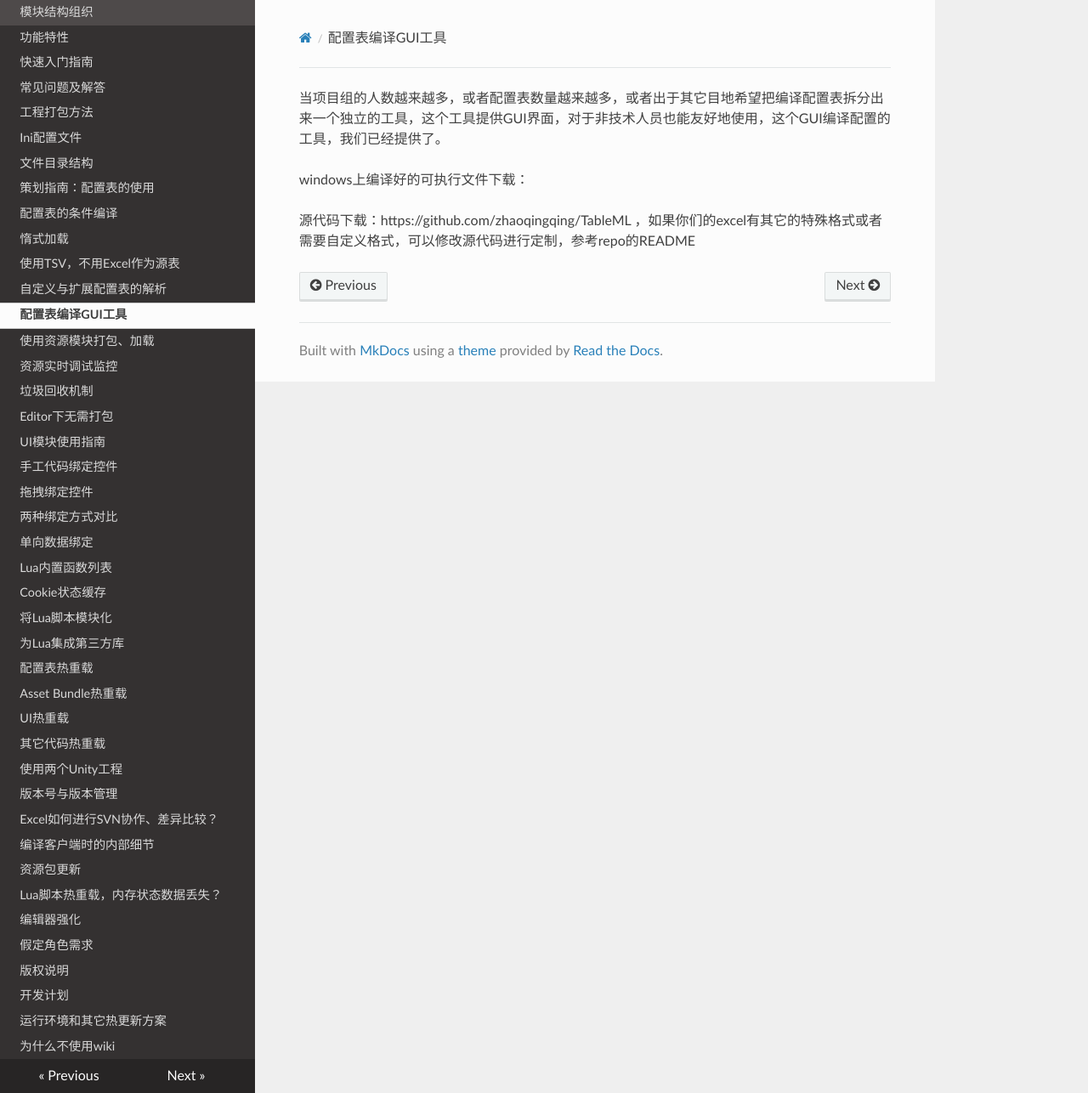
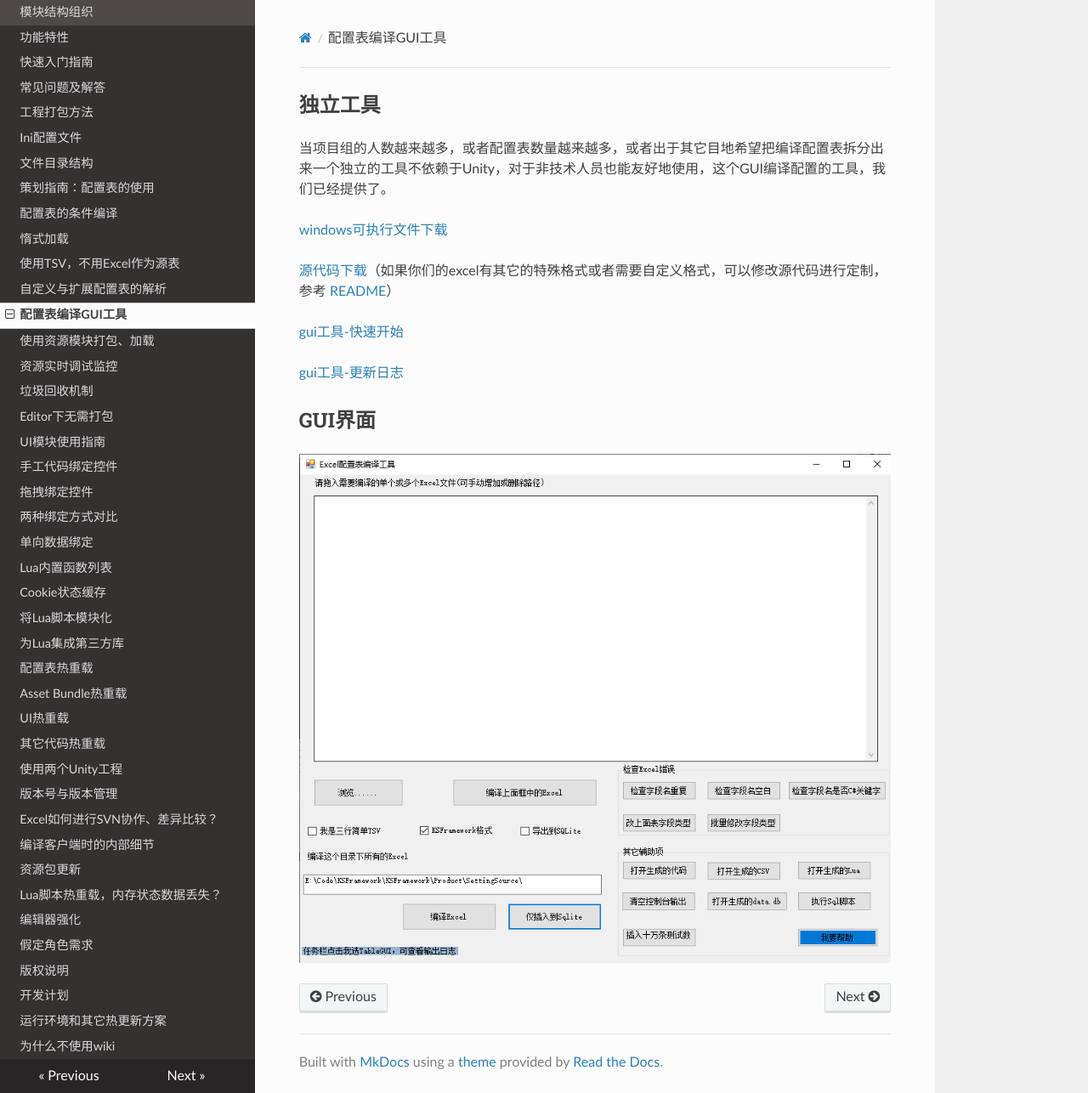
Before and after one commit to mr-kelly/KSFramework, an MkDocs documentation site: the page built from docs/setting/tableml_gui.md, in a window 1280 px wide and 1286 px high. Shown: the whole window at 85% size. Built offline with MkDocs 1.6.1, drawn with Linux system fonts in a browser that asks for light colours; nearby versions of some CDN libraries.

Commit message:
完善tableml-gui的文档

```diff
--- a/docs/setting/tableml_gui.md
+++ b/docs/setting/tableml_gui.md
@@ -1,5 +1,15 @@
-当项目组的人数越来越多，或者配置表数量越来越多，或者出于其它目地希望把编译配置表拆分出来一个独立的工具，这个工具提供GUI界面，对于非技术人员也能友好地使用，这个GUI编译配置的工具，我们已经提供了。
+## 独立工具
 
-windows上编译好的可执行文件下载：
+当项目组的人数越来越多，或者配置表数量越来越多，或者出于其它目地希望把编译配置表拆分出来一个独立的工具不依赖于Unity，对于非技术人员也能友好地使用，这个GUI编译配置的工具，我们已经提供了。
 
-源代码下载：https://github.com/zhaoqingqing/TableML ，如果你们的excel有其它的特殊格式或者需要自定义格式，可以修改源代码进行定制，参考repo的README
+[windows可执行文件下载](https://github.com/zhaoqingqing/TableML/releases/download/v2.0/tableml_gui.zip)
+
+[源代码下载](https://github.com/zhaoqingqing/TableML )（如果你们的excel有其它的特殊格式或者需要自定义格式，可以修改源代码进行定制，参考 [README](https://github.com/zhaoqingqing/TableML)）
+
+[gui工具-快速开始](https://github.com/zhaoqingqing/TableML/blob/custom/quick_start.md)
+
+[gui工具-更新日志](https://github.com/zhaoqingqing/TableML/blob/custom/update_log.md)
+
+## GUI界面
+
+![TableMLGUI](../images/setting/tabml_gui_v2.png)
```
Also changed, not shown: docs/images/setting/tabml_gui_v2.png (added).
